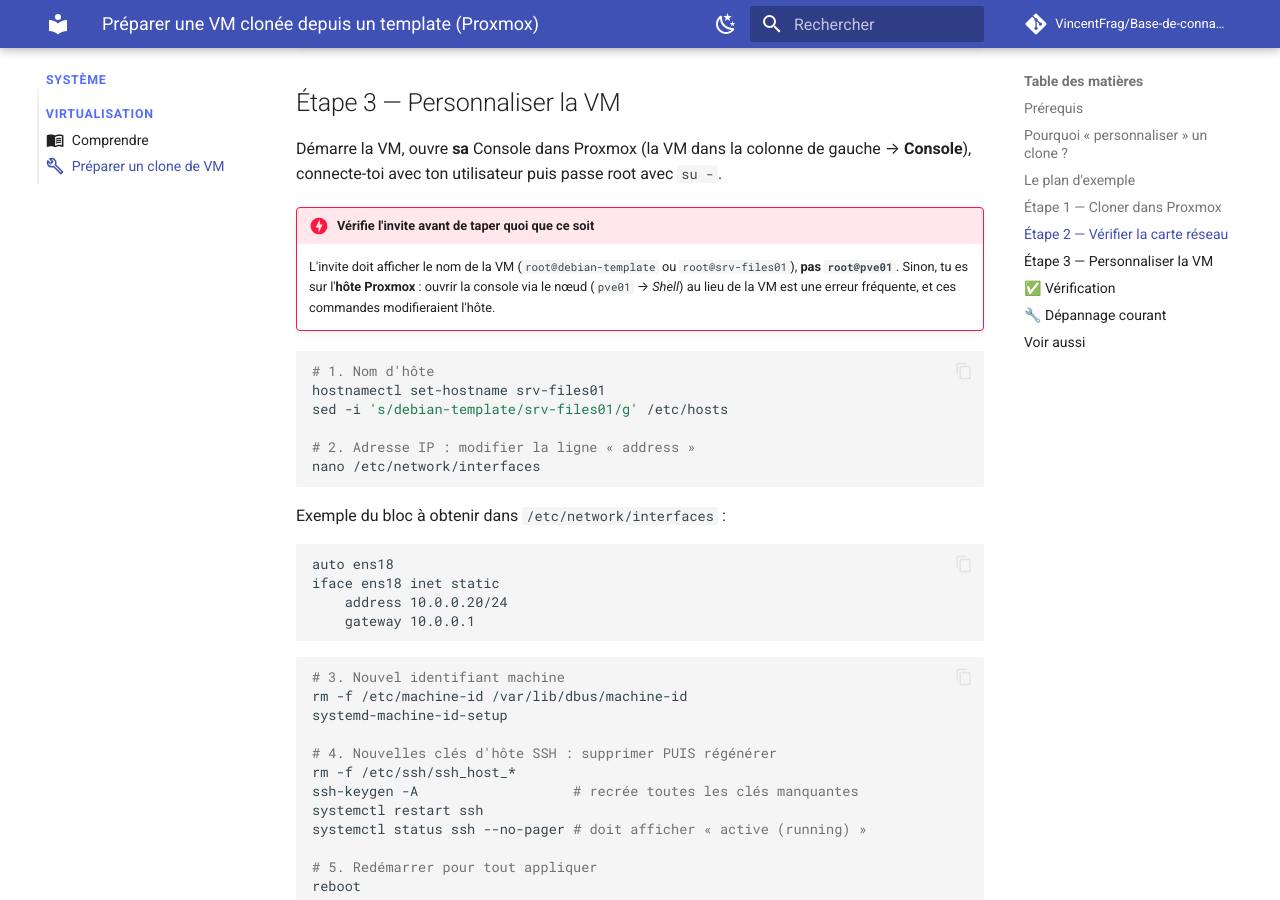
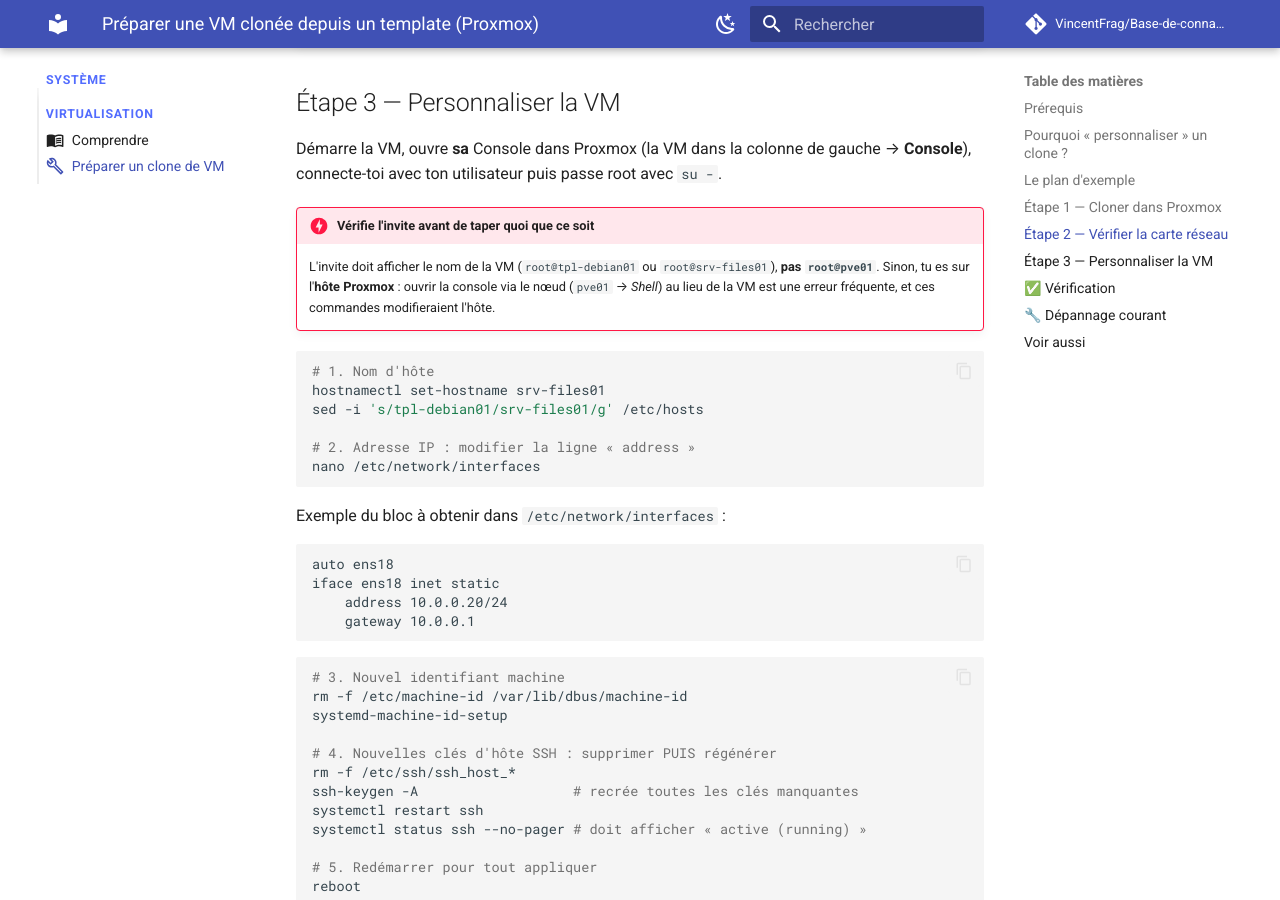
Before and after one commit to VincentFrag/Base-de-connaissances, an MkDocs documentation site: the page built from docs/systeme/tuto-preparer-clone-vm.md, in a window 1280 px wide and 900 px high, scrolled down 2041 px. Built offline with MkDocs 1.6.1 and Material for MkDocs 9.7.7, drawn with Linux system fonts in a browser that asks for light colours; comment, search, counter and statistics services are not loaded; some of the changed text lies outside the part shown.

Commit message:
Anonymisation : nom générique pour le template Debian
Co-Authored-By: Claude Opus 5.5 <noreply@anthropic.com>
Claude-Session: https://claude.ai/code/session_01EWjCG6kPyoPBMRyV5mSjGw

````diff
--- a/docs/systeme/tuto-preparer-clone-vm.md
+++ b/docs/systeme/tuto-preparer-clone-vm.md
@@ -15,7 +15,7 @@ tags: [système, tuto, proxmox, virtualisation, template, clone, debian]
 
 - Savoir ce qu'est un template et un clone : 🧠 [Virtualisation et hyperviseurs](concept-virtualisation.md)
 - Un hôte Proxmox avec un **template** Debian (VM convertie en modèle : clic droit → *Convert to template*)
-- Le template configuré en IP fixe (ici `10.0.0.200`, nom `debian-template`)
+- Le template configuré en IP fixe (ici `10.0.0.200`, nom `tpl-debian01`)
 
 ## Pourquoi « personnaliser » un clone ?
 
@@ -32,7 +32,7 @@ Un clone est une **copie exacte** du modèle. Sans retouche, chaque clone a :
 
 | VM | IP |
 |---|---|
-| `debian-template` (modèle) | `10.0.0.200` |
+| `tpl-debian01` (modèle) | `10.0.0.200` |
 | `srv-files01` | `10.0.0.20` |
 | `srv-lb01` | `10.0.0.30` |
 | `srv-web01` | `10.0.0.31` |
@@ -64,13 +64,13 @@ Dans la VM clonée : **Hardware → Network Device** (double-clic) :
 Démarre la VM, ouvre **sa** Console dans Proxmox (la VM dans la colonne de gauche → **Console**), connecte-toi avec ton utilisateur puis passe root avec `su -`.
 
 !!! danger "Vérifie l'invite avant de taper quoi que ce soit"
-    L'invite doit afficher le nom de la VM (`root@debian-template` ou `root@srv-files01`), **pas `root@pve01`**. Sinon, tu es sur l'**hôte Proxmox** : ouvrir la console via le nœud (`pve01` → *Shell*) au lieu de la VM est une erreur fréquente, et ces commandes modifieraient l'hôte.
+    L'invite doit afficher le nom de la VM (`root@tpl-debian01` ou `root@srv-files01`), **pas `root@pve01`**. Sinon, tu es sur l'**hôte Proxmox** : ouvrir la console via le nœud (`pve01` → *Shell*) au lieu de la VM est une erreur fréquente, et ces commandes modifieraient l'hôte.
 
 
 ```bash
 # 1. Nom d'hôte
 hostnamectl set-hostname srv-files01
-sed -i 's/debian-template/srv-files01/g' /etc/hosts
+sed -i 's/tpl-debian01/srv-files01/g' /etc/hosts
 
 # 2. Adresse IP : modifier la ligne « address »
 nano /etc/network/interfaces
````
